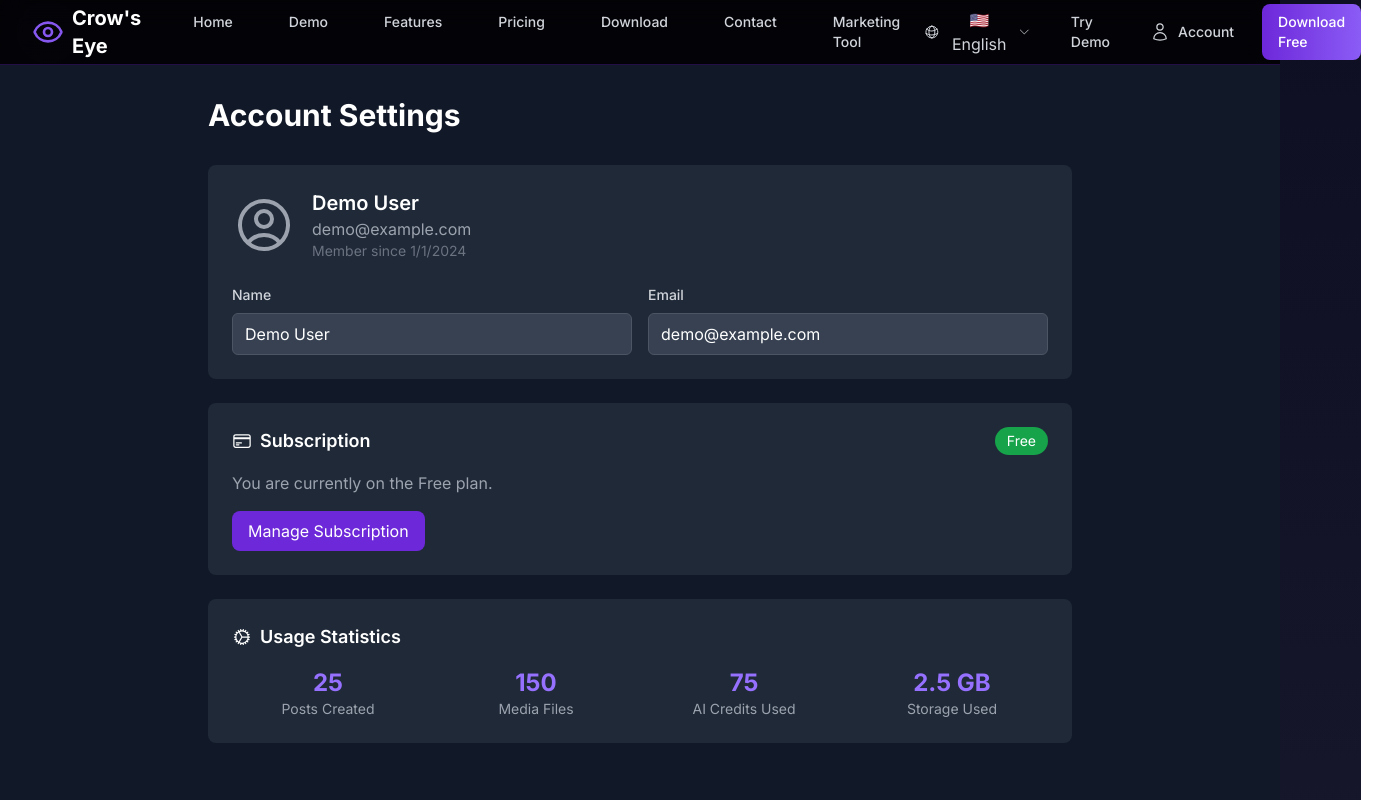
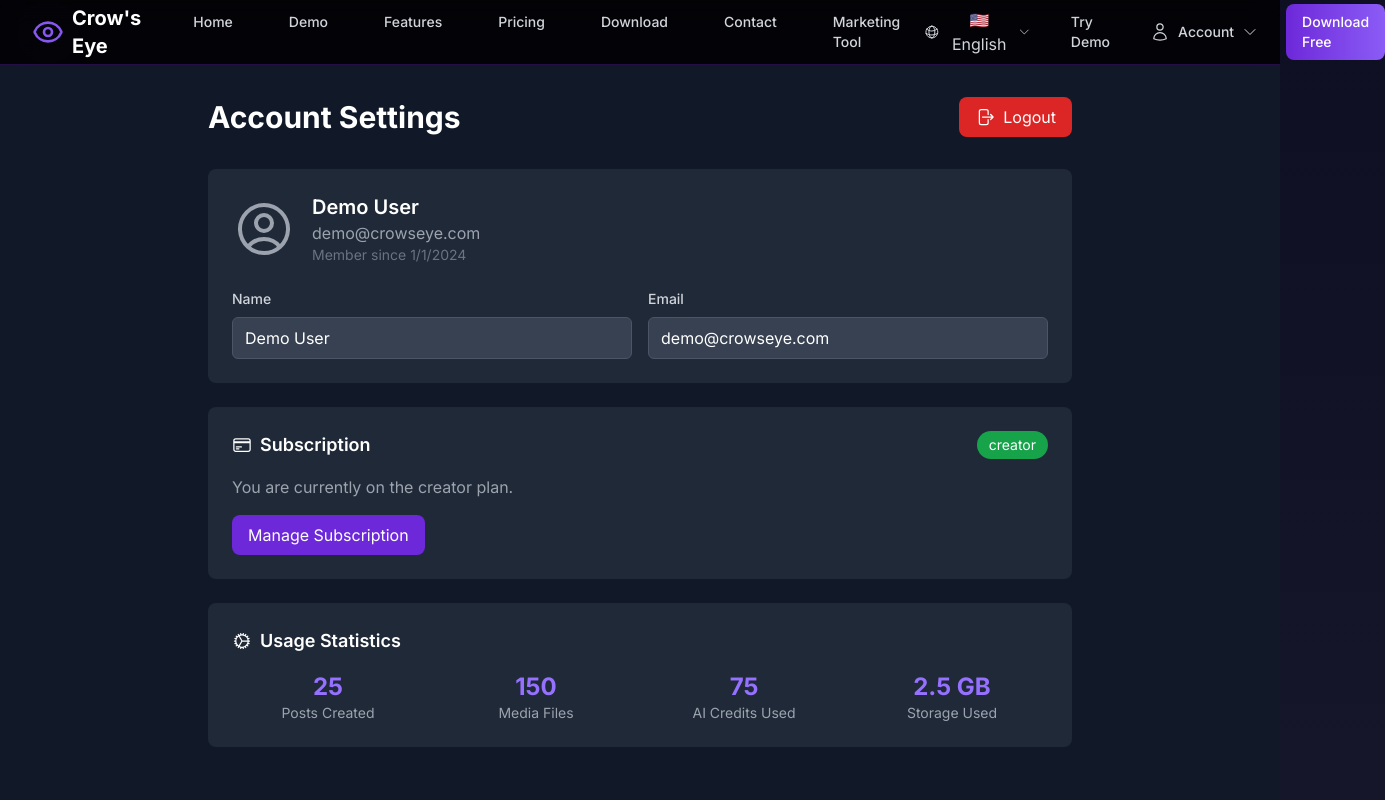
Before and after one commit to cj1101/CrowsEyeWebsite, a Next.js app: page /account in a window 1280 px wide. Shown: the top 800 px of the page, 1385 px wide, since content can reach past the window. Built offline with nearby package versions, Linux system fonts and the light colour scheme.

Commit message:
Fix Stripe API error handling and add logout functionality

```diff
--- a/src/app/account/page.tsx
+++ b/src/app/account/page.tsx
@@ -1,14 +1,17 @@
 'use client';
 
 import React, { useState } from 'react';
-import { UserCircleIcon, CogIcon, CreditCardIcon } from '@heroicons/react/24/outline';
+import { UserCircleIcon, CogIcon, CreditCardIcon, ArrowRightOnRectangleIcon } from '@heroicons/react/24/outline';
+import { useAuth } from '@/contexts/AuthContext';
 
 export default function AccountPage() {
+  const { userProfile, logout } = useAuth();
+
   const [user] = useState({
-    name: 'Demo User',
-    email: 'demo@example.com',
-    plan: 'Free',
-    joinDate: '2024-01-01'
+    name: userProfile?.displayName || 'Demo User',
+    email: userProfile?.email || 'demo@example.com',
+    plan: userProfile?.plan || 'Free',
+    joinDate: userProfile?.createdAt || '2024-01-01'
   });
 
   const [usage] = useState({
@@ -23,10 +26,31 @@ export default function AccountPage() {
     alert('Subscription management would open here');
   };
 
+  const handleLogout = async () => {
+    if (confirm('Are you sure you want to logout?')) {
+      try {
+        await logout();
+        window.location.href = '/';
+      } catch (error) {
+        console.error('Logout failed:', error);
+        alert('Logout failed. Please try again.');
+      }
+    }
+  };
+
   return (
     <div className="min-h-screen bg-gray-900 text-white">
       <div className="max-w-4xl mx-auto px-4 py-8">
-        <h1 className="text-3xl font-bold mb-8">Account Settings</h1>
+        <div className="flex justify-between items-center mb-8">
+          <h1 className="text-3xl font-bold">Account Settings</h1>
+          <button
+            onClick={handleLogout}
+            className="flex items-center space-x-2 bg-red-600 hover:bg-red-700 text-white px-4 py-2 rounded-lg transition-colors"
+          >
+            <ArrowRightOnRectangleIcon className="h-5 w-5" />
+            <span>Logout</span>
+          </button>
+        </div>
 
         {/* User Profile */}
         <div className="bg-gray-800 rounded-lg p-6 mb-6">
--- a/src/app/api/stripe/create-checkout-session/route.ts
+++ b/src/app/api/stripe/create-checkout-session/route.ts
@@ -2,8 +2,21 @@ import { NextRequest, NextResponse } from 'next/server'
 import { createCheckoutSession, STRIPE_PRICE_IDS } from '@/lib/stripe'
 
 export async function POST(request: NextRequest) {
+  console.log('Stripe checkout API called')
+
   try {
+    // Check if Stripe is configured
+    const stripeSecretKey = process.env.STRIPE_SECRET_KEY
+    if (!stripeSecretKey || stripeSecretKey === 'sk_test_placeholder') {
+      console.log('Stripe not configured - missing secret key')
+      return NextResponse.json(
+        { error: 'Stripe is not configured. Please contact support.' },
+        { status: 400 }
+      )
+    }
+
     const { plan, interval, userId, userEmail } = await request.json()
+    console.log('Received request:', { plan, interval, userId: userId ? 'provided' : 'missing' })
 
     if (!plan || !interval) {
       return NextResponse.json(
@@ -16,9 +29,11 @@ export async function POST(request: NextRequest) {
     const priceKey = `${plan}_${interval}` as keyof typeof STRIPE_PRICE_IDS
     const priceId = STRIPE_PRICE_IDS[priceKey]
 
-    if (!priceId) {
+    console.log('Price lookup:', { priceKey, priceId })
+
+    if (!priceId || priceId.includes('placeholder')) {
       return NextResponse.json(
-        { error: 'Invalid plan or interval' },
+        { error: 'Stripe is not fully configured. Please contact support.' },
         { status: 400 }
       )
     }
@@ -32,11 +47,15 @@ export async function POST(request: NextRequest) {
       userId,
     })
 
+    console.log('Checkout session created successfully')
     return NextResponse.json({ sessionId, url })
   } catch (error) {
     console.error('Error creating checkout session:', error)
+
+    // Return a proper JSON error response
+    const errorMessage = error instanceof Error ? error.message : 'Unknown error occurred'
     return NextResponse.json(
-      { error: 'Failed to create checkout session' },
+      { error: `Failed to create checkout session: ${errorMessage}` },
       { status: 500 }
     )
   }
--- a/src/components/Navigation.tsx
+++ b/src/components/Navigation.tsx
@@ -1,8 +1,8 @@
 'use client'
 
-import React, { useState } from 'react'
+import React, { useState, useRef, useEffect } from 'react'
 import Link from 'next/link'
-import { Bars3Icon, XMarkIcon, UserIcon } from '@heroicons/react/24/outline'
+import { Bars3Icon, XMarkIcon, UserIcon, ChevronDownIcon, ArrowRightOnRectangleIcon, CreditCardIcon } from '@heroicons/react/24/outline'
 import { Eye } from 'lucide-react'
 import { useI18n } from '@/lib/i18n'
 import { useAuth } from '@/contexts/AuthContext'
@@ -10,8 +10,10 @@ import LanguageSelector from './LanguageSelector'
 
 const Navigation = () => {
   const [isOpen, setIsOpen] = useState(false)
+  const [isUserDropdownOpen, setIsUserDropdownOpen] = useState(false)
   const { t } = useI18n()
-  const { user, loading } = useAuth()
+  const { user, logout, loading } = useAuth()
+  const dropdownRef = useRef<HTMLDivElement>(null)
 
   const navigation = [
     { name: t('nav.home'), href: '/' },
@@ -27,6 +29,31 @@ const Navigation = () => {
     ...navigation,
     { name: 'Marketing Tool', href: '/marketing-tool' }
   ] : navigation
+
+  // Close dropdown when clicking outside
+  useEffect(() => {
+    const handleClickOutside = (event: MouseEvent) => {
+      if (dropdownRef.current && !dropdownRef.current.contains(event.target as Node)) {
+        setIsUserDropdownOpen(false)
+      }
+    }
+
+    document.addEventListener('mousedown', handleClickOutside)
+    return () => {
+      document.removeEventListener('mousedown', handleClickOutside)
+    }
+  }, [])
+
+  const handleLogout = async () => {
+    try {
+      await logout()
+      setIsUserDropdownOpen(false)
+      // Optionally redirect to home page
+      window.location.href = '/'
+    } catch (error) {
+      console.error('Logout failed:', error)
+    }
+  }
 
   return (
     <nav className="sticky top-0 z-50 bg-black/80 backdrop-blur-md border-b border-primary-600/30">
@@ -70,8 +97,9 @@ const Navigation = () => {
             {!loading && (
               <>
                 {user ? (
-                  <Link
-                    href="/account"
+                  <div className="relative" ref={dropdownRef}>
+                    <button
+                      onClick={() => setIsUserDropdownOpen(!isUserDropdownOpen)}
                       className="flex items-center space-x-2 text-gray-300 hover:text-white px-3 py-2 rounded-md text-sm font-medium transition-colors duration-200"
                     >
                       {user.photoURL ? (
@@ -84,7 +112,41 @@ const Navigation = () => {
                         <UserIcon className="h-5 w-5" />
                       )}
                       <span>Account</span>
+                      <ChevronDownIcon className="h-4 w-4" />
+                    </button>
+
+                    {/* User Dropdown */}
+                    {isUserDropdownOpen && (
+                      <div className="absolute right-0 mt-2 w-48 bg-gray-800 rounded-md shadow-lg border border-gray-700">
+                        <div className="py-1">
+                          <Link
+                            href="/account"
+                            className="flex items-center px-4 py-2 text-sm text-gray-300 hover:text-white hover:bg-gray-700"
+                            onClick={() => setIsUserDropdownOpen(false)}
+                          >
+                            <UserIcon className="h-4 w-4 mr-2" />
+                            Account Settings
                           </Link>
+                          <Link
+                            href="/account/subscription"
+                            className="flex items-center px-4 py-2 text-sm text-gray-300 hover:text-white hover:bg-gray-700"
+                            onClick={() => setIsUserDropdownOpen(false)}
+                          >
+                            <CreditCardIcon className="h-4 w-4 mr-2" />
+                            Subscription
+                          </Link>
+                          <hr className="my-1 border-gray-700" />
+                          <button
+                            onClick={handleLogout}
+                            className="flex items-center w-full px-4 py-2 text-sm text-gray-300 hover:text-white hover:bg-gray-700"
+                          >
+                            <ArrowRightOnRectangleIcon className="h-4 w-4 mr-2" />
+                            Logout
+                          </button>
+                        </div>
+                      </div>
+                    )}
+                  </div>
                 ) : (
                   <>
                     <Link
@@ -155,6 +217,7 @@ const Navigation = () => {
               {!loading && (
                 <>
                   {user ? (
+                    <>
                       <Link
                         href="/account"
                         className="flex items-center space-x-2 text-gray-300 hover:text-white px-3 py-2 rounded-md text-base font-medium"
@@ -169,8 +232,26 @@ const Navigation = () => {
                         ) : (
                           <UserIcon className="h-5 w-5" />
                         )}
-                      <span>Account</span>
+                        <span>Account Settings</span>
                       </Link>
+                      <Link
+                        href="/account/subscription"
+                        className="text-gray-300 hover:text-white block px-3 py-2 rounded-md text-base font-medium"
+                        onClick={() => setIsOpen(false)}
+                      >
+                        Subscription
+                      </Link>
+                      <button
+                        onClick={() => {
+                          setIsOpen(false)
+                          handleLogout()
+                        }}
+                        className="flex items-center space-x-2 text-gray-300 hover:text-white px-3 py-2 rounded-md text-base font-medium w-full text-left"
+                      >
+                        <ArrowRightOnRectangleIcon className="h-5 w-5" />
+                        <span>Logout</span>
+                      </button>
+                    </>
                   ) : (
                     <>
                       <Link
```
Lines whose indentation alone changed are shown as unchanged.
